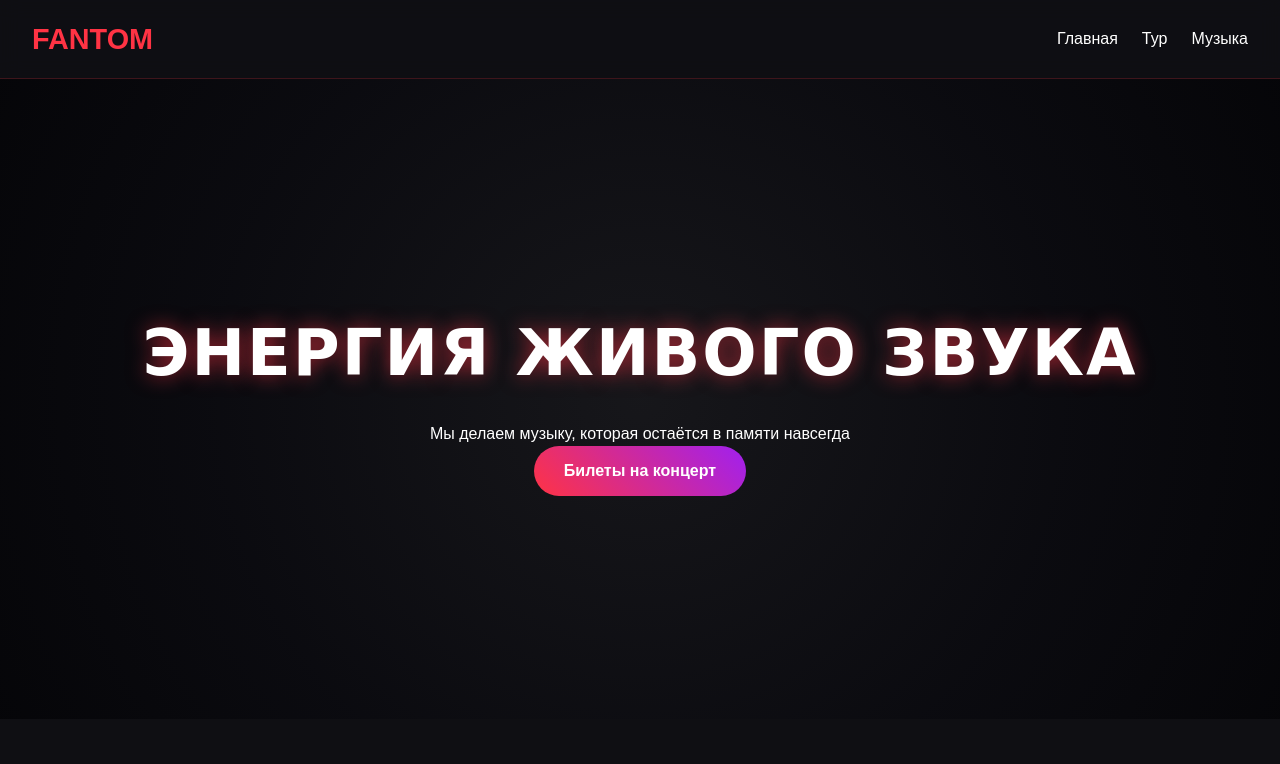
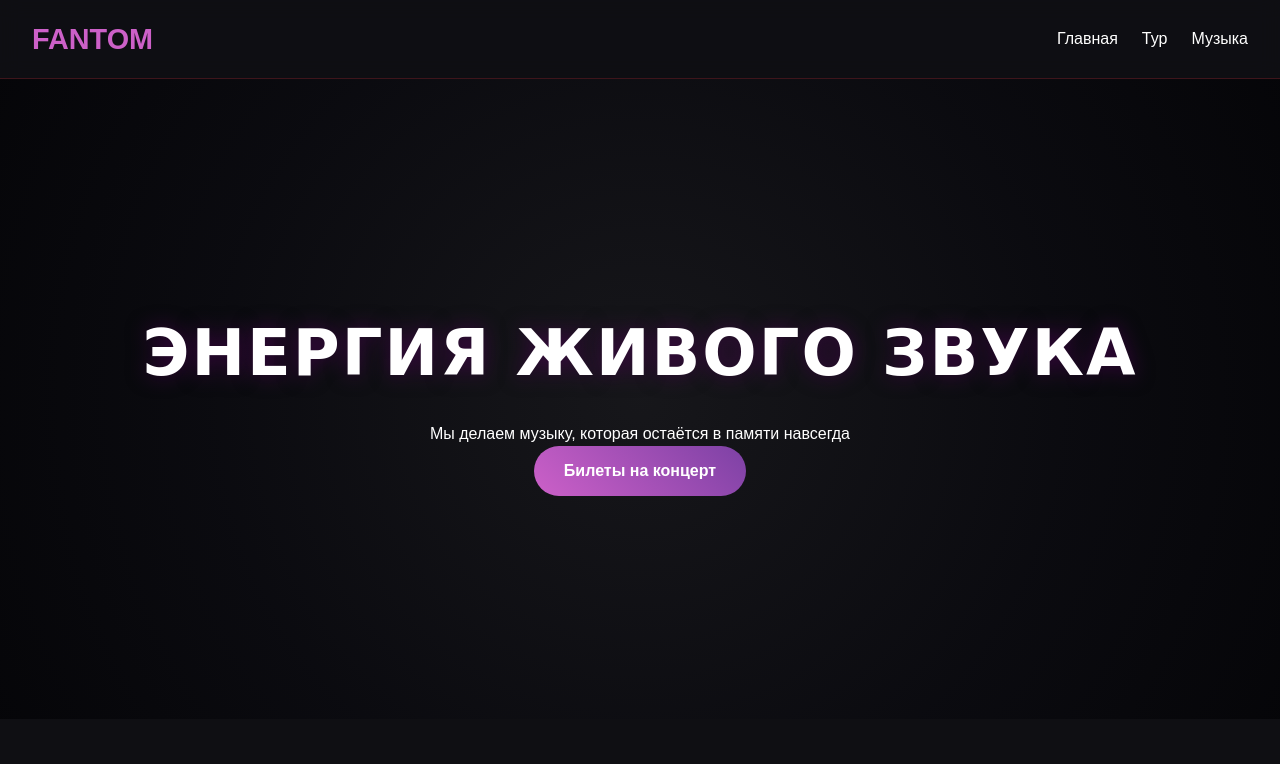
Before and after one commit to Barss916/LAB4, a plain HTML site: page index.html in a window 1280 px wide. Shown: the top 764 px of the page. Drawn offline with Linux system fonts and the light colour scheme.

Commit message:
Поменял цвет

```diff
--- a/styles.css
+++ b/styles.css
@@ -1,8 +1,8 @@
 :root {
   --bg-dark: #0f0f13;
   --bg-card: #1a1a22;
-  --accent-red: #ff3344;
-  --accent-purple: #a020f0;
+  --accent-red: #cc60c8;
+  --accent-purple: #7d41a5;
   --accent-blue: #00d2ff;
   --text-main: #ffffff;
   --text-muted: #b0b0c0;
@@ -83,7 +83,7 @@ nav a:hover { color: var(--accent-blue); }
 .hero h1 {
   font-size: 4rem;
   margin-bottom: 1rem;
-  text-shadow: 0 0 20px rgba(255,51,68,0.6);
+  text-shadow: 0 0 20px rgba(84, 2, 92, 0.6);
 }
 
 .btn-primary {
```
